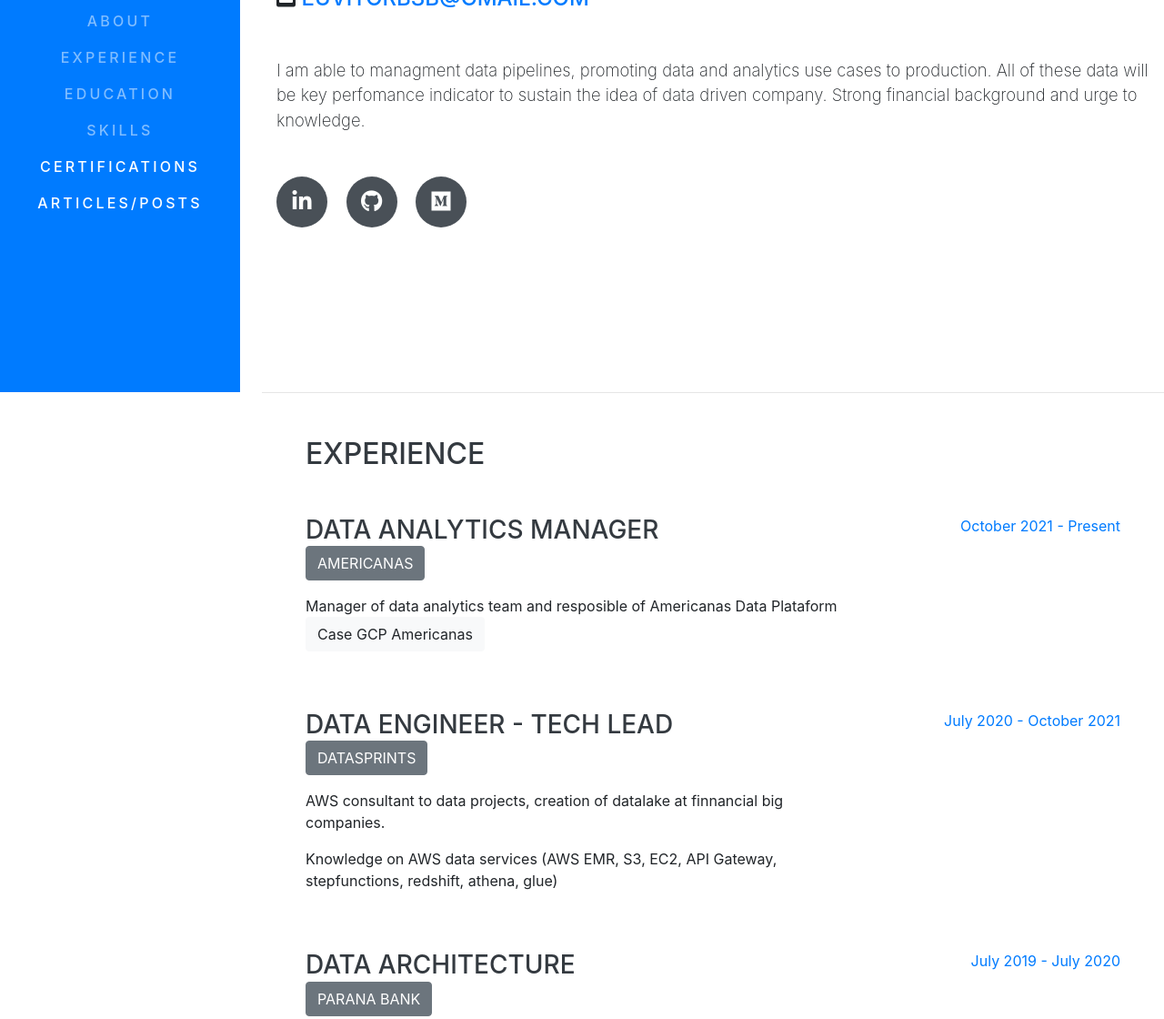
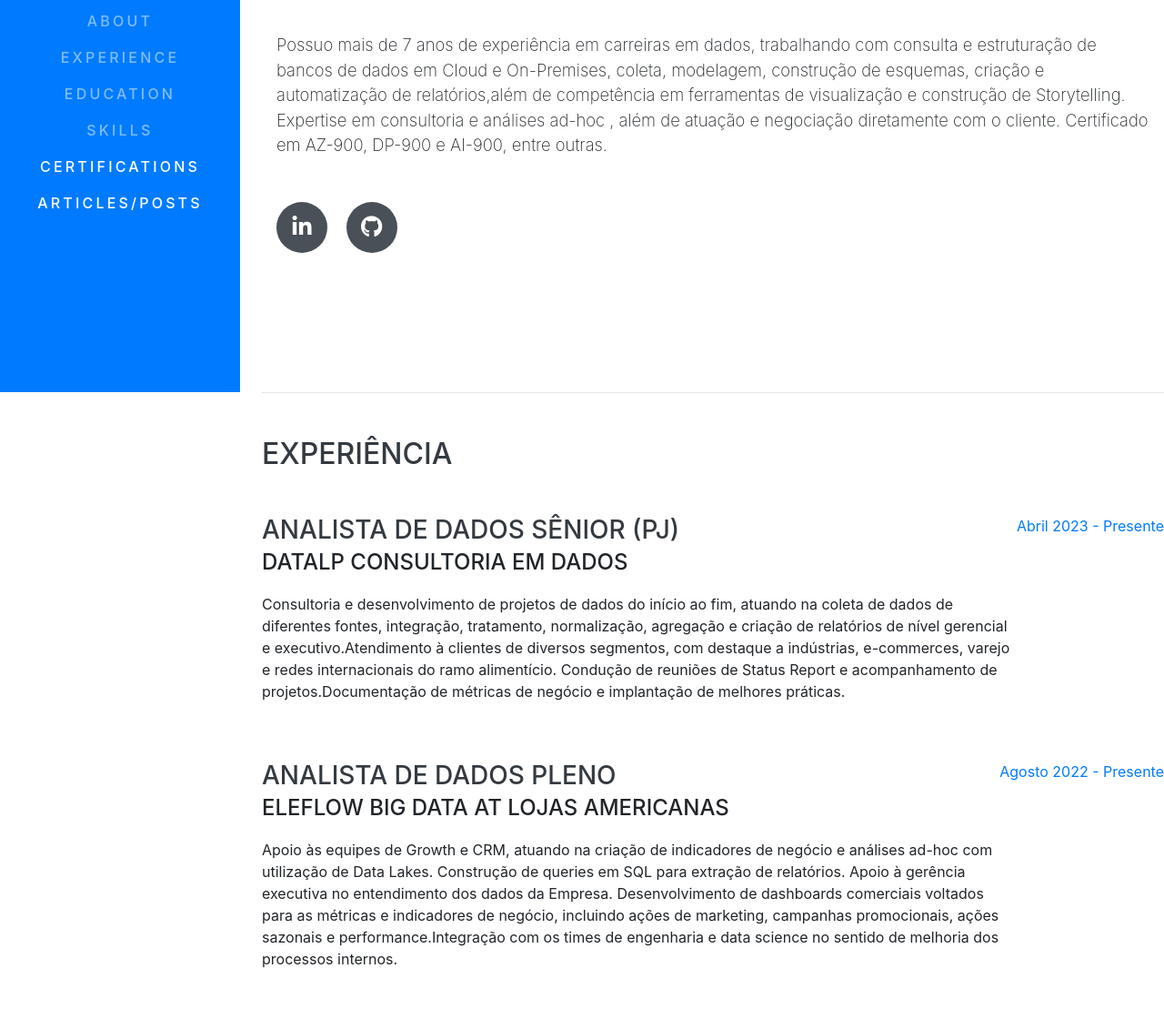
Before and after one commit to vitor-albuquerque-bsb/vitor-albuquerque-bsb.github.io, a website with bundled scripts: page index.html in a window 1280 px wide. Shown: the part 369-1489 px from the top of the page at 91% size. Built offline with nearby package versions, Linux system fonts and the light colour scheme; a web font is replaced by a local one.

Commit message:
Update index.html

```diff
--- a/index.html
+++ b/index.html
@@ -73,20 +73,13 @@
                     <i class="fas fa-envelope-square"></i>
                     <a href="mailto:name@email.com">euvitorbsb@gmail.com</a>
                 </div>
-                <p class="lead mb-5"> I am able to managment data pipelines, promoting data and analytics use cases to
-                    production.
-                    All of these data will be key perfomance indicator to sustain the idea of data driven company.
-                    Strong financial background and urge to knowledge.
+                <p class="lead mb-5"> Possuo mais de 7 anos de experiência em carreiras em dados, trabalhando com consulta e estruturação de bancos de dados em Cloud e On-Premises, coleta, modelagem, construção de esquemas, criação e
+automatização de relatórios,além de competência em ferramentas de visualização e construção de Storytelling. Expertise em consultoria e análises ad-hoc , além de atuação e negociação diretamente com o cliente.
+Certificado em AZ-900, DP-900 e AI-900, entre outras.
                 </p>
                 <div class="social-icons">
-                    <a href="https://www.linkedin.com/in/lopesdiego12/">
-                        <i class="fab fa-linkedin-in"></i>
-                    </a>
-                    <a href="https://github.com/lopesdiego12">
-                        <i class="fab fa-github"></i>
-                    </a>
-                    <a href="https://medium.com/@lopesdiego12">
-                        <i class="fab fa-medium"></i>
+                    <a class="social-icon" href="https://www.linkedin.com/in/vitor-albuquerque-bsb/"><i class="fab fa-linkedin-in"></i></a>
+                        <a class="social-icon" href="https://github.com/vitor-albuquerque-bsb"><i class="fab fa-github"></i></a>
                     </a>
                 </div>
             </div>
@@ -94,44 +87,54 @@
 
         <hr class="m-0">
 
-        <section class="resume-section p-3 p-lg-5 d-flex justify-content-center" id="experience">
-            <div class="w-100">
-                <h2 class="mb-5">Experience</h2>
-
-                <div class="resume-item d-flex flex-column flex-md-row justify-content-between mb-5">
-                    <div class="resume-content">
-                        <h3 class="mb-0">Data analytics Manager</h3>
-                        <div class="subheading mb-3">
-                            <!--<Americanas --->
-                            <!--<a href="https://carreiras.americanas.com/#sobre">Americanas SA</a>--->
-                            <a href="https://carreiras.americanas.com/#sobre" class="btn btn-secondary">Americanas</a>
+       <!-- Experience-->
+            <section class="resume-section" id="experience">
+                <div class="resume-section-content">
+                    <h2 class="mb-5">Experiência</h2>
+                    <div class="d-flex flex-column flex-md-row justify-content-between mb-5">
+                        <div class="flex-grow-1">
+                            <h3 class="mb-0">Analista de Dados Sênior (PJ)</h3>
+                            <div class="subheading mb-3">DataLP Consultoria em Dados </div>
+                            <p>Consultoria e desenvolvimento de projetos de dados do início ao fim, atuando na coleta de dados de diferentes fontes, integração, tratamento, normalização, agregação e criação de relatórios de nível gerencial e executivo.Atendimento à clientes de diversos segmentos, com destaque a indústrias, e-commerces, varejo e redes internacionais do ramo alimentício. Condução de reuniões de Status Report e acompanhamento de projetos.Documentação de métricas de negócio e implantação de melhores práticas.</p>
                         </div>
-                        <p>
-                        <p> Manager of data analytics team and resposible of Americanas Data Plataform
-                             <a href="https://cloud.google.com/customers/americanas-sa" class="btn btn-light">Case GCP Americanas</a>
+                        <div class="flex-shrink-0"><span class="text-primary">Abril 2023 - Presente</span></div>
                     </div>
-                    <div class="resume-date text-md-right">
-                        <span class="text-primary">October 2021 - Present</span>
+                    <div class="d-flex flex-column flex-md-row justify-content-between mb-5">
+                        <div class="flex-grow-1">
+                            <h3 class="mb-0">Analista de Dados Pleno</h3>
+                            <div class="subheading mb-3">Eleflow Big Data at Lojas Americanas</div>
+                            <p> Apoio às equipes de Growth e CRM, atuando na criação de indicadores de negócio e análises ad-hoc com utilização de Data Lakes. Construção de queries em SQL para extração de relatórios. Apoio à gerência executiva no entendimento dos dados da Empresa. Desenvolvimento de dashboards comerciais voltados para as métricas e indicadores de negócio, incluindo ações de marketing, campanhas promocionais, ações sazonais e performance.Integração com os times de engenharia e data science no sentido de melhoria dos processos internos.</p>
+                        </div>
+                        <div class="flex-shrink-0"><span class="text-primary">Agosto 2022 - Presente</span></div>
+                    </div>
+                    <div class="d-flex flex-column flex-md-row justify-content-between mb-5">
+                        <div class="flex-grow-1">
+                            <h3 class="mb-0">Analista de Dados Pleno</h3>
+                            <div class="subheading mb-3">Associação Brasileira de Recursos em Telecom (ABR Telecom)</div>
+                            <p> Construção de dashboards e relatórios com PowerBI e Tableau. Construção de processos ETL. Modelagem lógica efísica de dados. Controlar versionamento de documentação, incidentes, problemas e demais eventos. Propordashboards e relatórios de gestão do serviço e do negócio sob a ótica Operacional, Tática e Estratégica. Tratamentode dados (extração, pareamento e tabulação) para geração de relatórios técnicos e executivos para a ANATEL. Participação em reuniões de definição de regras de negócio.</p>
+                        </div>
+                        <div class="flex-shrink-0"><span class="text-primary">Abril 2022 - Agosto 2022</span></div>
+                    </div>
+                    <div class="d-flex flex-column flex-md-row justify-content-between">
+                        <div class="flex-grow-1">
+                            <h3 class="mb-0">Analista de BI</h3>
+                            <div class="subheading mb-3">Telefônica - Vivo </div>
+                            <p>Gestão de dashboards em Power BI e Excel e demais ferramentas administrativas. Responsável pelo cumprimento do cronograma de instalação de produtos da operadora em toda a regional Centro Oeste. Dar suporte aos operadores de call center e técnicos de campo no desempenho de suas funções. Criação e planejamento de soluções de BI e banco de dados para controle interno. Acompanhamento de disparos dos mallings do Aura (a I.A. da Vivo) referentes à Regional.</p>
+                        </div>
+                        <div class="flex-shrink-0"><span class="text-primary">Novembro 2020 - Março 2022</span></div>
+                    </div>
+					<br>
+					<div class="d-flex flex-column flex-md-row justify-content-between mb-5">
+                        <div class="flex-grow-1">
+                            <h3 class="mb-0">Analista de Tecnologia (Squad Dados)</h3>
+                            <div class="subheading mb-3">Brscan Tecnologia at Serasa Experian</div>
+                            <p> Auxiliar no controle estratégico das equipes, garantindo o cumprimento das metas de produção e qualidade estabelecidas pelos clientes. Controle de banco de dados, criação de relatórios em Power BI, acompanhamento de gráficos operacionais. Controle de SLA, índices de produtividade e gestão e documentação de dados. Implantação de OCR nas atividades de inspeção documental.</p>
+                        </div>
+                        <div class="flex-shrink-0"><span class="text-primary">Abril 2013 - Abril 2020</span></div>
                     </div>
                 </div>
-
-                <div class="resume-item d-flex flex-column flex-md-row justify-content-between mb-5">
-                    <div class="resume-content">
-                        <h3 class="mb-0">Data Engineer - Tech Lead</h3>
-                        <div class="subheading mb-3">
-                            <!--<DataSprints --->
-                            <!--<a href="https://datasprints.com/">DataSprints</a>--->
-                            <a href="https://datasprints.com/" class="btn btn-secondary">DataSprints</a>
-                        </div>
-                        <p>
-                        <p> AWS consultant to data projects, creation of datalake at finnancial big companies.
-                        <p> Knowledge on AWS data services (AWS EMR, S3, EC2, API Gateway, stepfunctions, redshift,
-                            athena, glue) </p>
-                    </div>
-                    <div class="resume-date text-md-right">
-                        <span class="text-primary">July 2020 - October 2021 </span>
-                    </div>
-                </div>
+            </section>
+            <hr class="m-0" />
 
 
 
```
